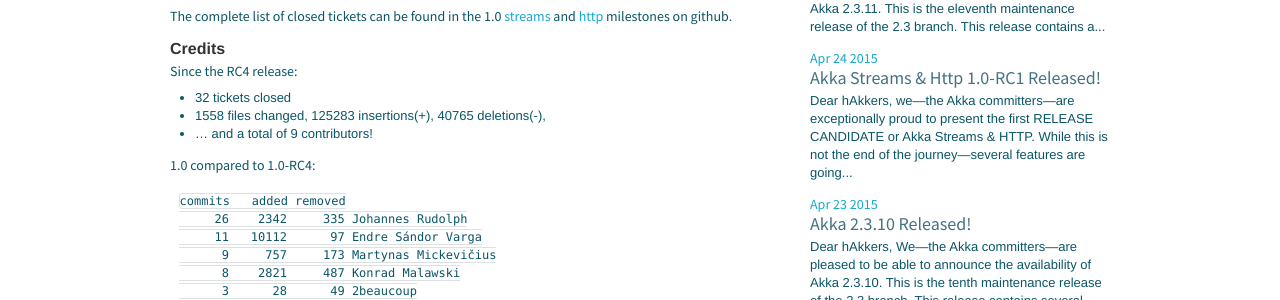
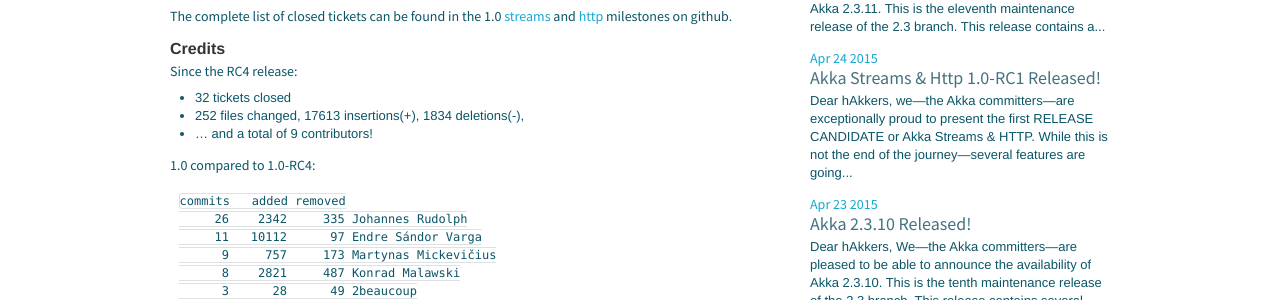
Before and after one commit to raboof/akka.github.com, a Jekyll site: the page built from news/_posts/2015-07-15-akka-streams-1.0-released.md, in a window 1280 px wide. Shown: the part 706-1006 px from the top of the page. Built offline with Jekyll 4.4.1, drawn with Linux system fonts in a browser that asks for light colours.

Commit message:
Fix numbers in diff stats

```diff
--- a/news/_posts/2015-07-15-akka-streams-1.0-released.md
+++ b/news/_posts/2015-07-15-akka-streams-1.0-released.md
@@ -42,7 +42,7 @@
 Since the RC4 release:
 
   - 32 tickets closed
-  - 1558 files changed, 125283 insertions(+), 40765 deletions(-),
+  - 252 files changed, 17613 insertions(+), 1834 deletions(-),
   - ... and a total of 9 contributors!
 
 1.0 compared to 1.0-RC4:
```
